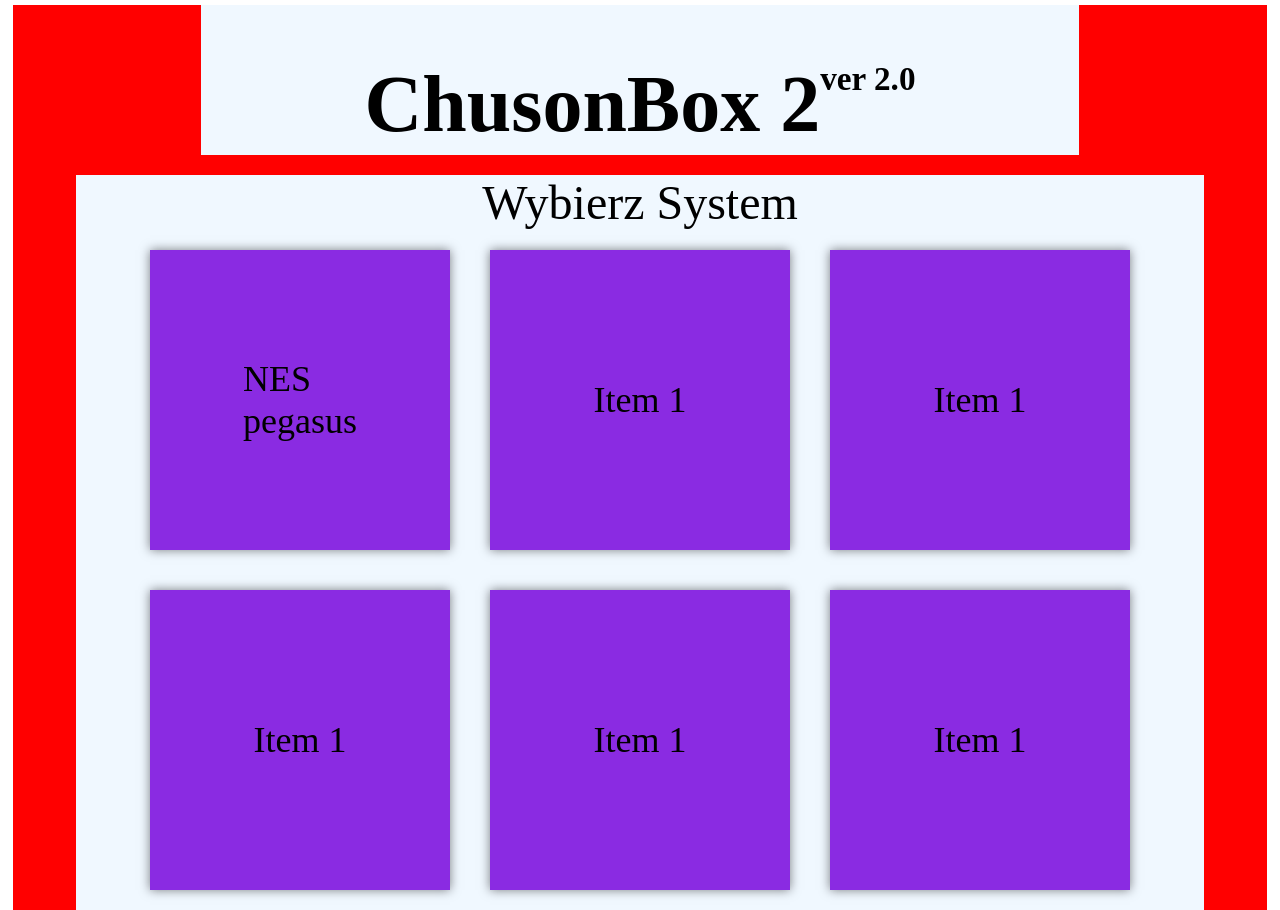
After one commit to LittleAtariXE/ChusonBox, a Flask app: page /start in a window 1280 px wide. The commit adds this page. Run offline with Flask 2, Linux system fonts and the light colour scheme.

Commit message:
aplha 0.1

```diff
--- a/app/main/emu_config/nes_dirs.txt
+++ b/app/main/emu_config/nes_dirs.txt
@@ -1,2 +1,3 @@
 /home/bewube/roms/nes/
 /home/bewube/roms/nowe nes/
+/media/bewube/Nowy/NESrompack/
--- a/app/main/views.py
+++ b/app/main/views.py
@@ -1,5 +1,5 @@
 from . import main_BP
-from flask import render_template, redirect, url_for
+from flask import render_template, redirect, url_for, request
 from . import EMULATORS
 from .forms import RomsDirectory
 
@@ -30,3 +30,22 @@ def romdirs(system):
         return redirect(url_for('main.romdirs', system=emu.name))
 
     return render_template('romdirs.html', emu=emu, form=form)
+
+@main_BP.route('/start')
+def start():
+    return render_template('start.html')
+
+@main_BP.route('/start/<system>', methods=['POST', 'GET'])
+def start_system(system):
+    emu = EMULATORS[system]
+    if request.method == 'POST':
+        name = request.form.getlist('nm')[0]
+        print('NAME:', name)
+        if name == 'roms_scan':
+            emu.scan_dirs()
+            return redirect(url_for('main.start_system', system=emu.name))
+        print('NAME:', name)
+        emu.run_game(name)
+        return redirect(url_for('main.start_system', system=emu.name))
+
+    return render_template('start_system.html', emu=emu)
--- a/app/static/style.css
+++ b/app/static/style.css
@@ -191,3 +191,53 @@ a
 	background-color: lightgreen;
 
 }
+
+#start-container
+{
+	width: 90%;
+	margin-left: auto;
+	margin-right: auto;
+	margin-top: 20px;
+
+	background-color: aliceblue;
+
+}
+
+#start-logo
+{
+	text-align: center;
+	font-size: 48px;
+}
+
+#start-menu
+{
+	display: flex;
+	flex-wrap: wrap;
+	justify-content: center;
+}
+
+.start-item
+{
+	width: 300px;
+	height: 300px;
+	background-color: blueviolet;
+	margin: 20px;
+	font-size: 36px;
+	display: flex;
+	align-items: center;
+	justify-content: center;
+	box-shadow: 0px 0px 10px 0px rgba(0, 0, 0, 0.5);
+	transition: all 1s ease-out;
+}
+
+.start-item:hover
+{
+	box-shadow: 10px 10px 20px 0px rgba(0, 0, 0, 0.75);
+	width: 400px;
+	height: 400px;
+}
+
+#start-nes:hover
+{
+	background-image: url(img/mario1.gif);
+}
--- a/app/templates/home.html
+++ b/app/templates/home.html
@@ -3,7 +3,7 @@
 {% block content %}
 
     <div id="home-menu">
-        <a href="#"><div class="home-menu-item">
+        <a href="{{ url_for('main.start') }}"><div class="home-menu-item">
             <span>ENTER</span>
         </div></a>
         <a href="{{ url_for('main.options') }}"><div class="home-menu-item">
--- /dev/null
+++ b/app/templates/start.html
@@ -0,0 +1,21 @@
+{% extends "base.html" %}
+
+{% block content %}
+	<div id="start-container">
+		<div id="start-logo">
+			<span> Wybierz System </span>
+		</div>
+
+		<div id="start-menu">
+			<a href="{{ url_for('main.start_system', system='nes') }}"><div class="start-item" id="start-nes"> <span>NES <br/> pegasus</span> </div></a>
+			<a href="#"><div class="start-item"> <span>Item 1</span> </div></a>
+			<a href="#"><div class="start-item"> <span>Item 1</span> </div></a>
+			<a href="#"><div class="start-item"> <span>Item 1</span> </div></a>
+			<a href="#"><div class="start-item"> <span>Item 1</span> </div></a>
+			<a href="#"><div class="start-item"> <span>Item 1</span> </div></a>
+
+		</div>
+
+	</div>
+
+{% endblock %}
```
Also changed, not shown: app/templates/start_system.html (added, +21 -0 lines), app/main/config_emu.py (line endings or trailing spaces).
